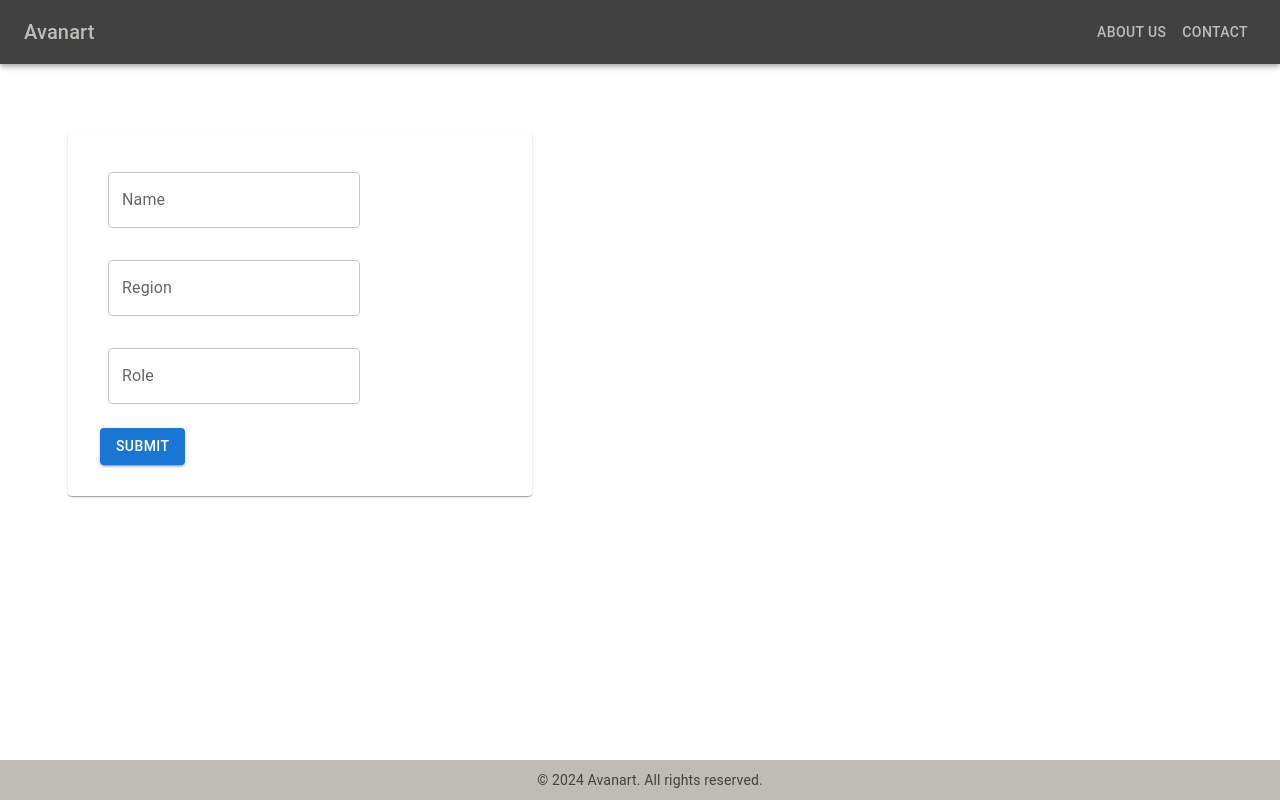
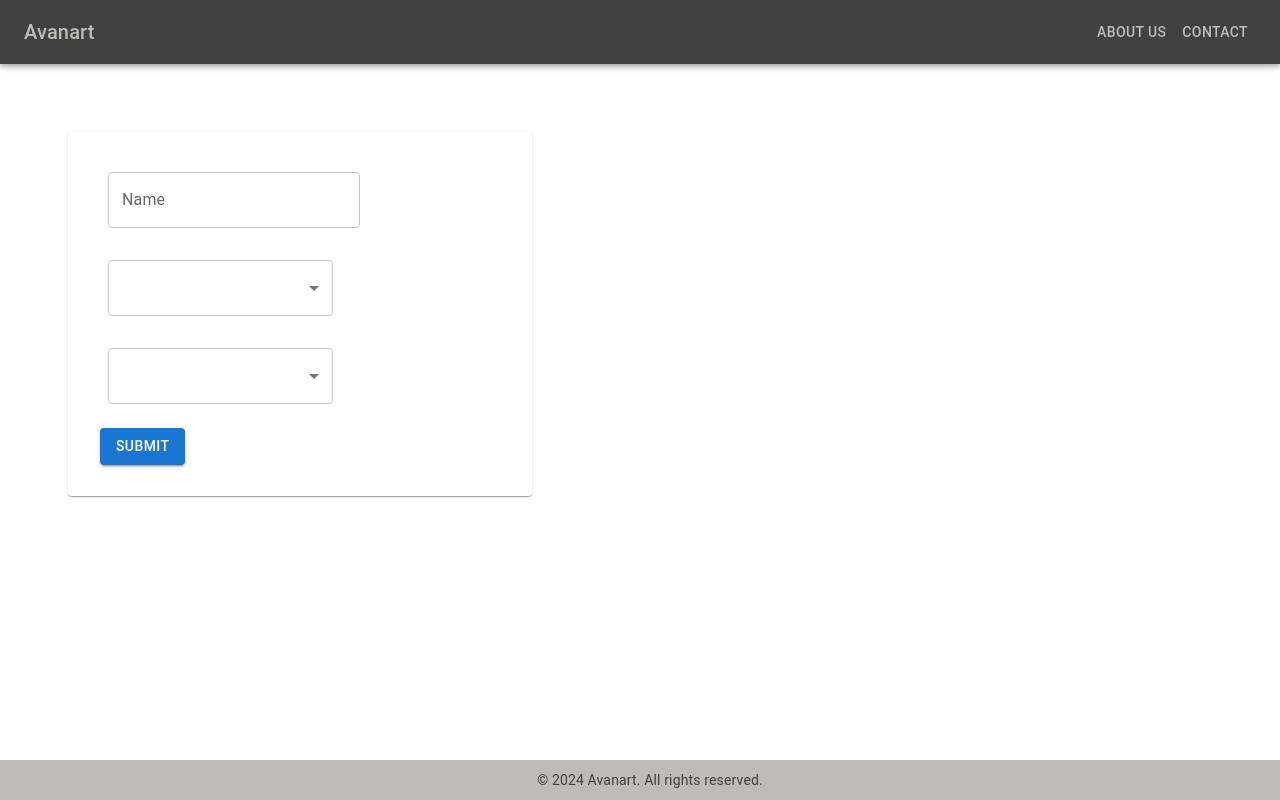
Before and after one commit to Bedi06/Avanart, a React (Create React App) app: page / in a window 1280 px wide. Shown: the top 800 px of the page. Built offline with nearby package versions, Linux system fonts and the light colour scheme.

Commit message:
creating drop down menu for region and role also sticking the selected role text on top of the avatar imagge

```diff
--- a/src/App.tsx
+++ b/src/App.tsx
@@ -7,7 +7,10 @@ import Footer from "./components/Footer";
 
 const App: React.FC = () => {
   const [formData, setFormData] = useState<any>(null);
-  const [generatedImageDataUrl, setGeneratedImageDataUrl] = useState<
+  const [selectedRole, setSelectedRole] = useState<string>("");
+  const [selectedRegion, setSelectedRegion] = useState<string>("")
+  const [generatedImageDataUrl, setGeneratedImageDataUrl] = useState
+  <
     string | null
   >(null);
 
@@ -22,11 +25,11 @@ const App: React.FC = () => {
       <div style={{ padding: "20px" }}>
         <Grid container spacing={2} sx={{ m: "2em" }}>
           <Grid item xs={6}>
-            <Form onSubmit={handleSubmit} />
+            <Form onSubmit={handleSubmit} selectedRole={selectedRole} setSelectedRole={setSelectedRole} />
           </Grid>
           <Grid item xs={6}>
             {generatedImageDataUrl && (
-              <ImageGenerator generatedImageDataUrl={generatedImageDataUrl} />
+              <ImageGenerator generatedImageDataUrl={generatedImageDataUrl} selectedRole={selectedRole}/>
             )}
           </Grid>
         </Grid>
--- a/src/components/Form.tsx
+++ b/src/components/Form.tsx
@@ -1,8 +1,10 @@
 import React, { useState } from "react";
-import { TextField, Button, Grid, Card } from "@mui/material";
+import { TextField, Button, Grid, Card, MenuItem, Select, SelectChangeEvent } from "@mui/material";
 
 interface FormProps {
   onSubmit: (formData: FormData, imageDataUrl: string) => void;
+  selectedRole: string; // Define selectedRole prop
+  setSelectedRole: React.Dispatch<React.SetStateAction<string>>;
 }
 
 interface FormData {
@@ -11,42 +13,36 @@ interface FormData {
   role: string;
 }
 
-const Form: React.FC<FormProps> = ({ onSubmit }) => {
+const Form: React.FC<FormProps> = ({ onSubmit, selectedRole, setSelectedRole }) => {
   const [formData, setFormData] = useState<FormData>({
     name: "",
     region: "",
     role: "",
-  });
+  })
 
   const [imageDataUrl, setImageDataUrl] = useState<string | null>(null);
+
 
   const handleChange = (e: React.ChangeEvent<HTMLInputElement>) => {
     const { name, value } = e.target;
     setFormData({ ...formData, [name]: value });
   };
 
+  const handleRegionChange = (e: SelectChangeEvent<string>) => {
+    const value = e.target.value;
+    setFormData({ ...formData, region: value });
+  };
+
+  const handleRoleChange = (e: SelectChangeEvent<string>) => {
+    const value = e.target.value;
+     setSelectedRole(value);
+    setFormData({ ...formData, role: value });
+  };
+
+
   const handleSubmit = (e: React.FormEvent<HTMLFormElement>) => {
     e.preventDefault();
 
-    // Generate image
-    // const canvas = document.createElement("canvas");
-    // canvas.width = 400;
-    // canvas.height = 200;
-    // const ctx = canvas.getContext("2d");
-    // if (ctx) {
-    //   ctx.fillStyle = "#ffffff";
-    //   ctx.fillRect(0, 0, canvas.width, canvas.height);
-    //   ctx.fillStyle = "#000000";
-    //   ctx.font = "20px Arial";
-    //   ctx.fillText(`Name: ${formData.name}`, 10, 30);
-    //   ctx.fillText(`Region: ${formData.region}`, 10, 60);
-    //   ctx.fillText(`Role: ${formData.role}`, 10, 90);
-      // const dataUrl = canvas.toDataURL("image/png");
-
-
-
-
-      // const input = 'example';
     const img = document.createElement('img');
     const url = `https://robohash.org/${formData.name}?size=200x200`;
     fetch(url)
@@ -58,7 +54,6 @@ const Form: React.FC<FormProps> = ({ onSubmit }) => {
         onSubmit(formData, dataURL);
       });
   };
-
 
   return (
     <form onSubmit={handleSubmit}>
@@ -78,29 +73,35 @@ const Form: React.FC<FormProps> = ({ onSubmit }) => {
                   value={formData.name}
                   onChange={handleChange}
                 />
-
               </Grid>
               <Grid item xs={12}>
-                <TextField
+                <Select
                   sx={{ m: 1, width: "25ch" }}
                   id="region"
                   name="region"
                   label="Region"
                   variant="outlined"
                   value={formData.region}
-                  onChange={handleChange}
-                />
+                  onChange={handleRegionChange}
+                >
+                  <MenuItem value="London">London</MenuItem>
+                  <MenuItem value="Birmingham">Birmingham</MenuItem>
+                  <MenuItem value="Glasgow">Glasgow</MenuItem>
+                </Select>
               </Grid>
               <Grid item xs={12}>
-                <TextField
+                <Select
                   sx={{ m: 1, width: "25ch" }}
                   id="role"
                   name="role"
                   label="Role"
                   variant="outlined"
                   value={formData.role}
-                  onChange={handleChange}
-                />
+                  onChange={handleRoleChange}
+                >
+                  <MenuItem value="volunteer">Volunteer</MenuItem>
+                  <MenuItem value="trainee">Trainee</MenuItem>
+                </Select>
               </Grid>
               <Grid item xs={12}>
                 <Button
--- a/src/components/ImageGenerator.tsx
+++ b/src/components/ImageGenerator.tsx
@@ -2,11 +2,12 @@ import React from "react";
 import { Button, Card, CardActions, CardContent } from "@mui/material";
 
 interface ImageGeneratorProps {
-  generatedImageDataUrl: string | null; // Change prop name to generatedImageDataUrl
+  generatedImageDataUrl: string | null;
+  selectedRole: string;
 }
 
 const ImageGenerator: React.FC<ImageGeneratorProps> = ({
-  generatedImageDataUrl,
+  generatedImageDataUrl, selectedRole
 }) => {
   // Use generatedImageDataUrl prop
   const handleDownload = () => {
@@ -20,9 +21,10 @@ const ImageGenerator: React.FC<ImageGeneratorProps> = ({
 
   return (
     <Card sx={{ width: "100%", maxWidth: 400, height: 300, padding: "2em" }}>
-      <CardContent>
+      <CardContent style={{ position: "relative" }}>
         {generatedImageDataUrl && (
           <>
+            <p style={{ position: "absolute", top: "10px", left: "70px", zIndex: 1, color: "black", padding: "5px" }}>{selectedRole}</p>
             <img
               src={generatedImageDataUrl}
               alt="Generated"
```
Lines whose indentation alone changed are shown as unchanged.
